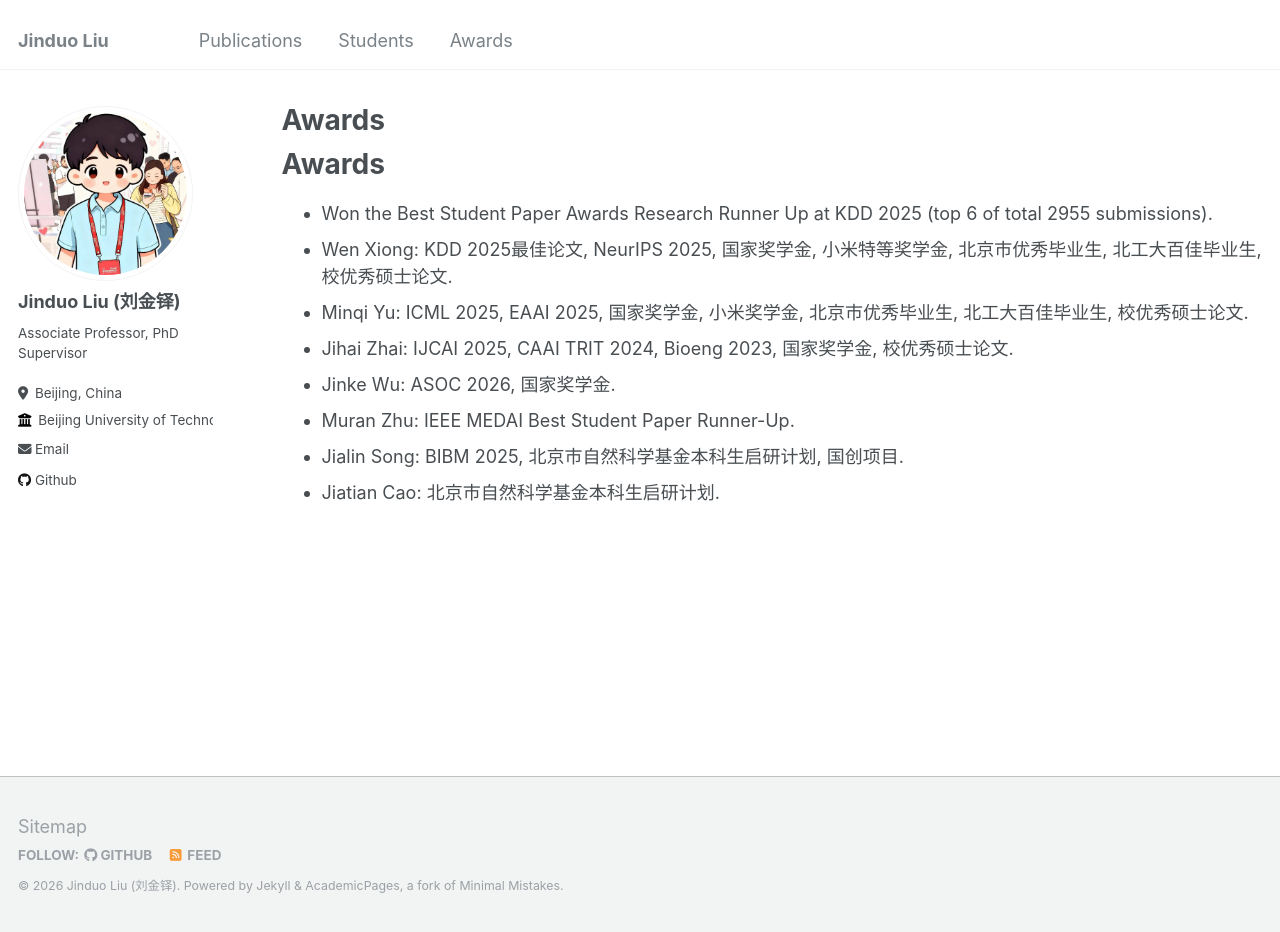
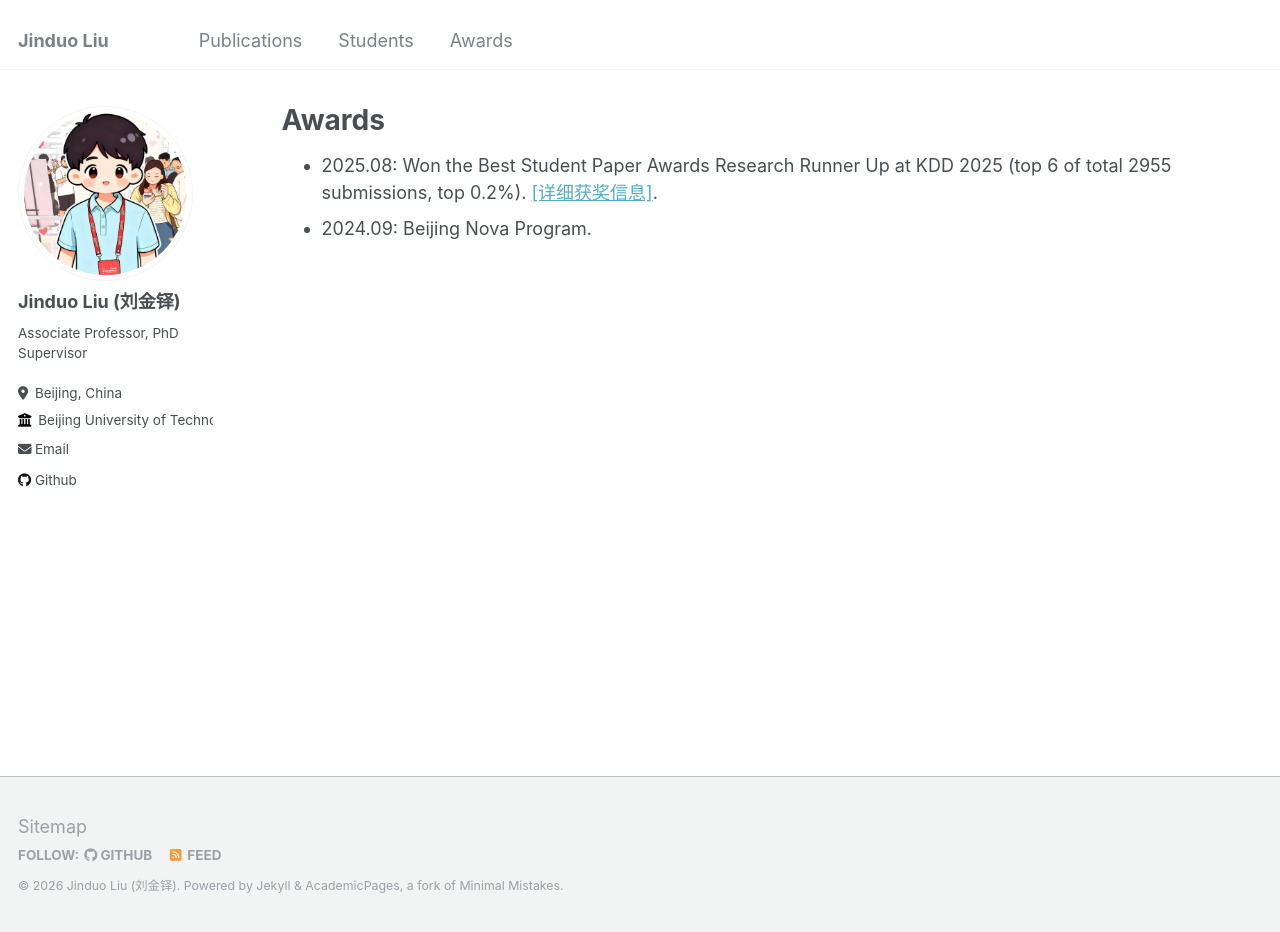
Before and after one commit to Duo67/duo067, a Jekyll site: the page built from _pages/awards.md, in a window 1280 px wide and 932 px high. Built offline with Jekyll 4.4.1, drawn with Linux system fonts in a browser that asks for light colours.

Commit message:
Update awards.md

```diff
--- a/_pages/awards.md
+++ b/_pages/awards.md
@@ -9,13 +9,6 @@ redirect_from:
 
 {% include base_path %}
 
-# Awards
 
-- Won the Best Student Paper Awards Research Runner Up at KDD 2025 (top 6 of total 2955 submissions).
-- Wen Xiong: KDD 2025最佳论文, NeurIPS 2025, 国家奖学金, 小米特等奖学金, 北京市优秀毕业生, 北工大百佳毕业生, 校优秀硕士论文.
-- Minqi Yu: ICML 2025, EAAI 2025, 国家奖学金, 小米奖学金, 北京市优秀毕业生, 北工大百佳毕业生, 校优秀硕士论文.
-- Jihai Zhai: IJCAI 2025, CAAI TRIT 2024, Bioeng 2023, 国家奖学金, 校优秀硕士论文.
-- Jinke Wu: ASOC 2026, 国家奖学金.
-- Muran Zhu: IEEE MEDAI Best Student Paper Runner-Up.
-- Jialin Song: BIBM 2025, 北京市自然科学基金本科生启研计划, 国创项目.
-- Jiatian Cao: 北京市自然科学基金本科生启研计划.
+- 2025.08: Won the Best Student Paper Awards Research Runner Up at KDD 2025 (top 6 of total 2955 submissions, top 0.2%). [[详细获奖信息]](https://kdd2025.kdd.org/awards/).
+- 2024.09: Beijing Nova Program.
```
